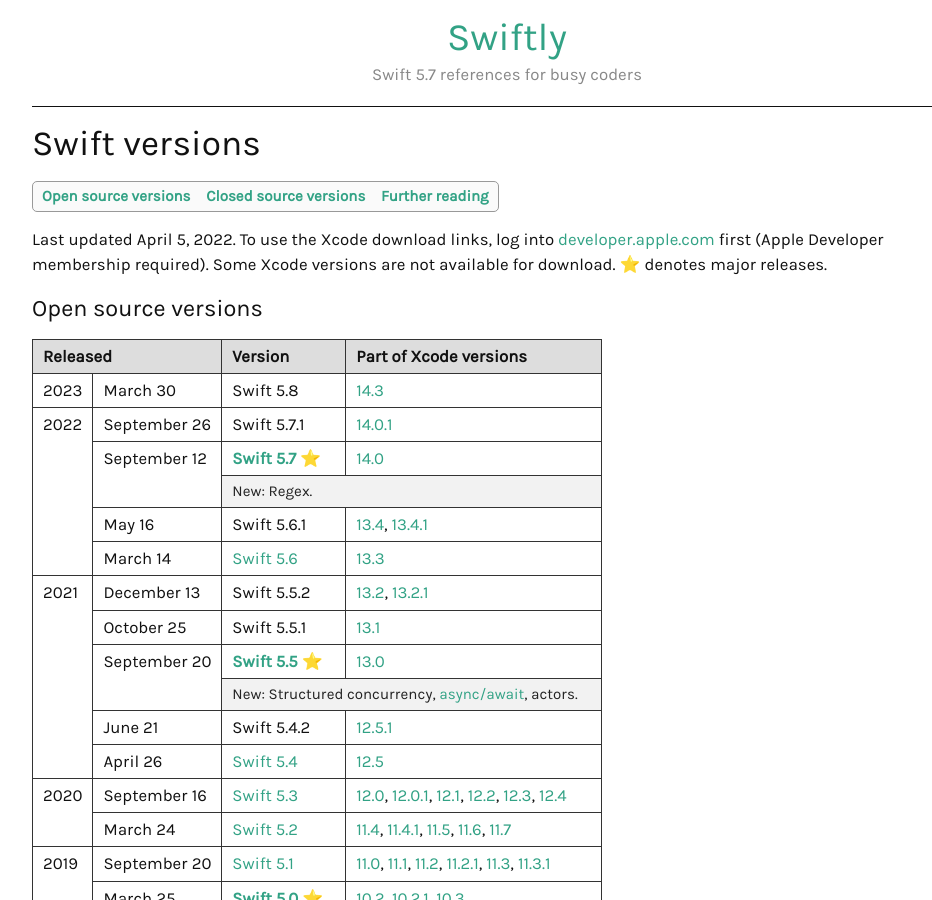
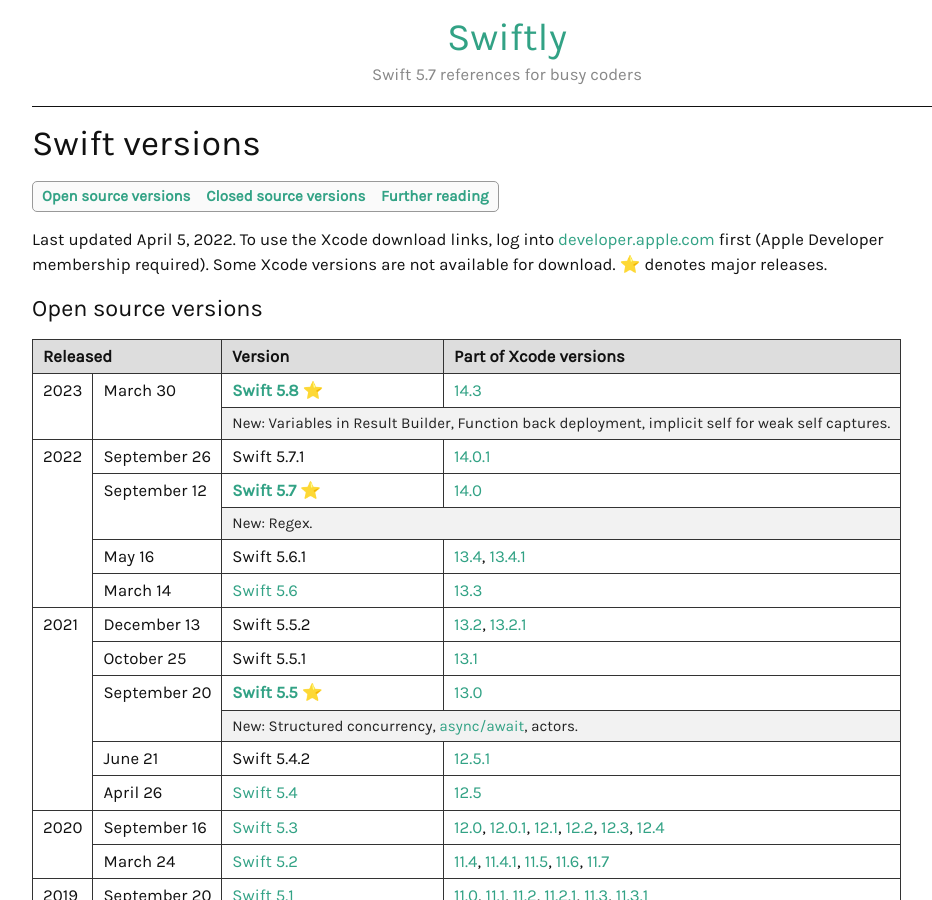
Before and after one commit to ebelinski/swiftly, a Jekyll site: the page built from _subpages/swift-versions.md, in a window 1280 px wide and 900 px high. Shown: the whole window, without its empty margins (133-1065 px from the left). Built offline with Jekyll 4.4.1, drawn with Linux system fonts in a browser that asks for light colours.

Commit message:
• Marked swift 5.8 as a major release • added what's new in notes

```diff
--- a/_subpages/swift-versions.md
+++ b/_subpages/swift-versions.md
@@ -23,11 +23,18 @@ Last updated April 5, 2022. To use the Xcode download links, log into [developer
     <th>Part of Xcode versions</th>
   </tr>
   <tr>
-    <td>2023</td>
-    <td>March 30</td>
-    <td class="nowrap">Swift 5.8</td>
+    <td rowspan="2">2023</td>
+    <td rowspan="2">March 30</td>
+    <td class="nowrap">
+      <a href="https://www.swift.org/blog/swift-5.8-released/"><strong>Swift 5.8</strong></a> ⭐
+    </td>
     <td>
       <a href="https://developer.apple.com/services-account/download?path=/Developer_Tools/Xcode_14.3/Xcode_14.3.xip">14.3</a>
+    </td>
+  </tr>
+  <tr>
+    <td colspan="2" class="table-notes">
+      New: Variables in Result Builder, Function back deployment, implicit self for weak self captures.
     </td>
   </tr>
   <tr>
```
